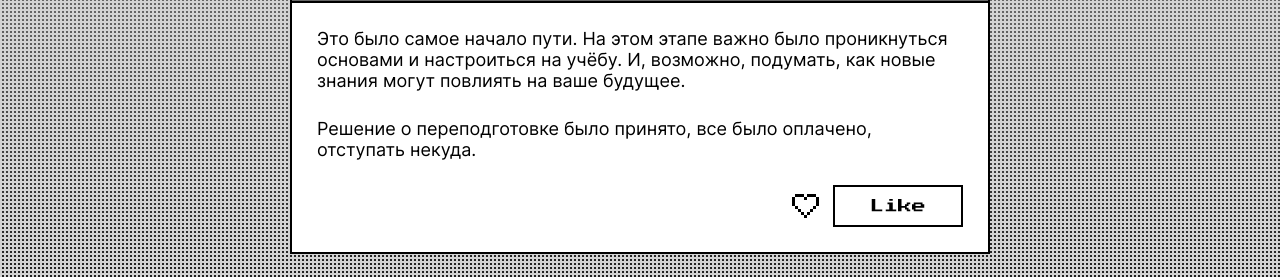
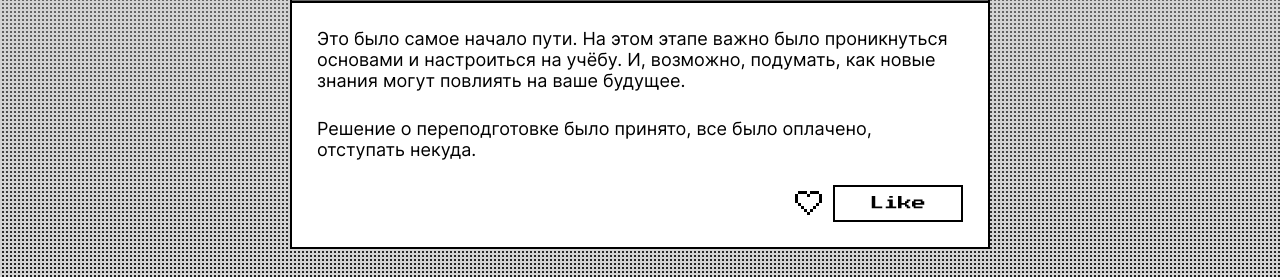
Before and after one commit to Vilodya/zakrivayuschiy-teg-f, a plain HTML site: page index.html in a window 1280 px wide. Shown: the part 1299-1576 px from the top of the page. Drawn offline with Linux system fonts and the light colour scheme.

Commit message:
Поправил кнопки

```diff
--- a/styles/globals.css
+++ b/styles/globals.css
@@ -35,6 +35,9 @@ input {
   color: currentColor;
   font-family: inherit;
   font-size: inherit;
+  padding-block: 0;
+  padding-inline: 0;
+  border: none;
 }
 
 ul,
--- a/styles/style.css
+++ b/styles/style.css
@@ -200,6 +200,7 @@
 .card__buttons {
   display: flex;
   justify-content: right;
+  gap: 5px;
 }
 
 .button {
```
